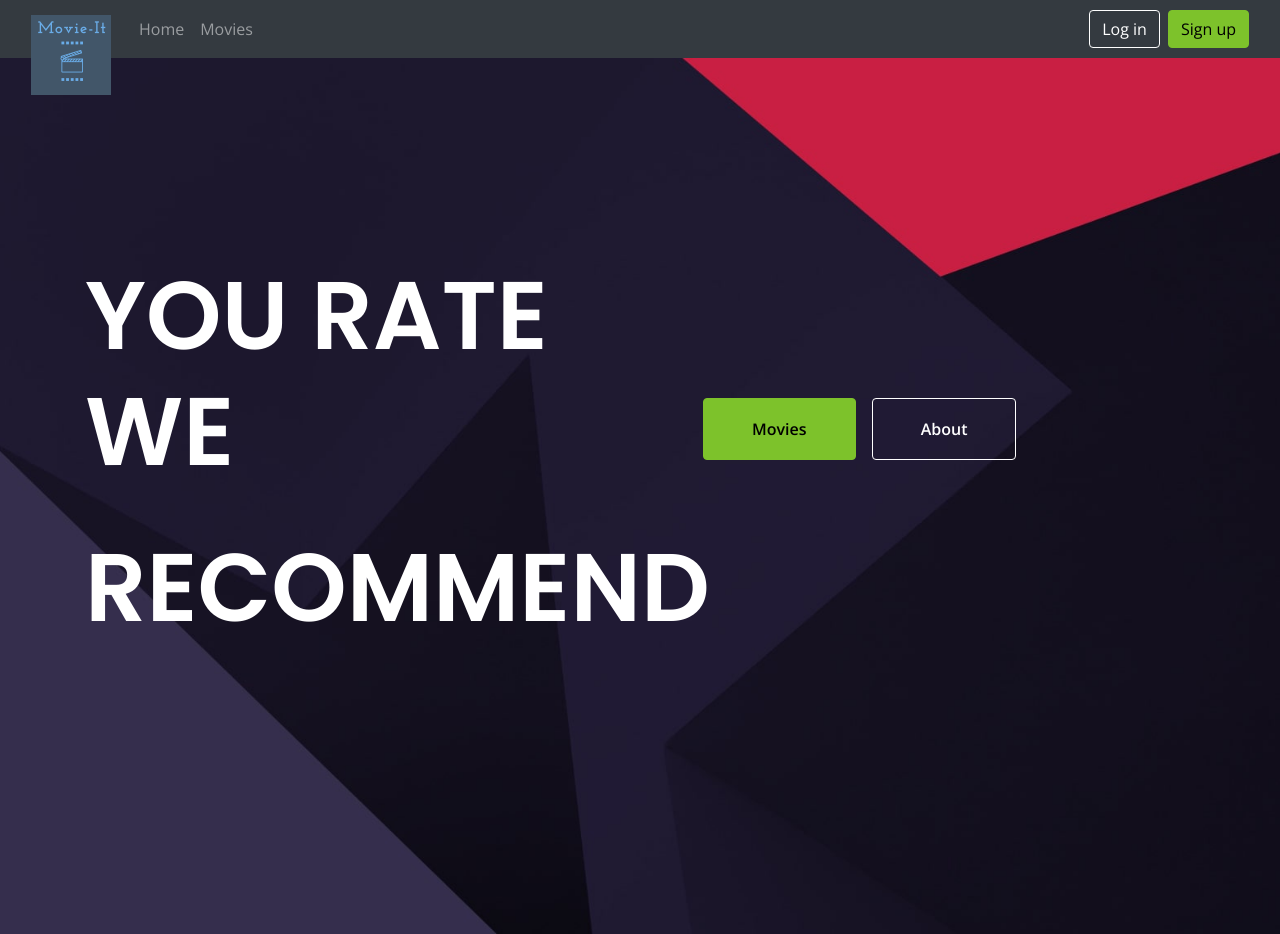
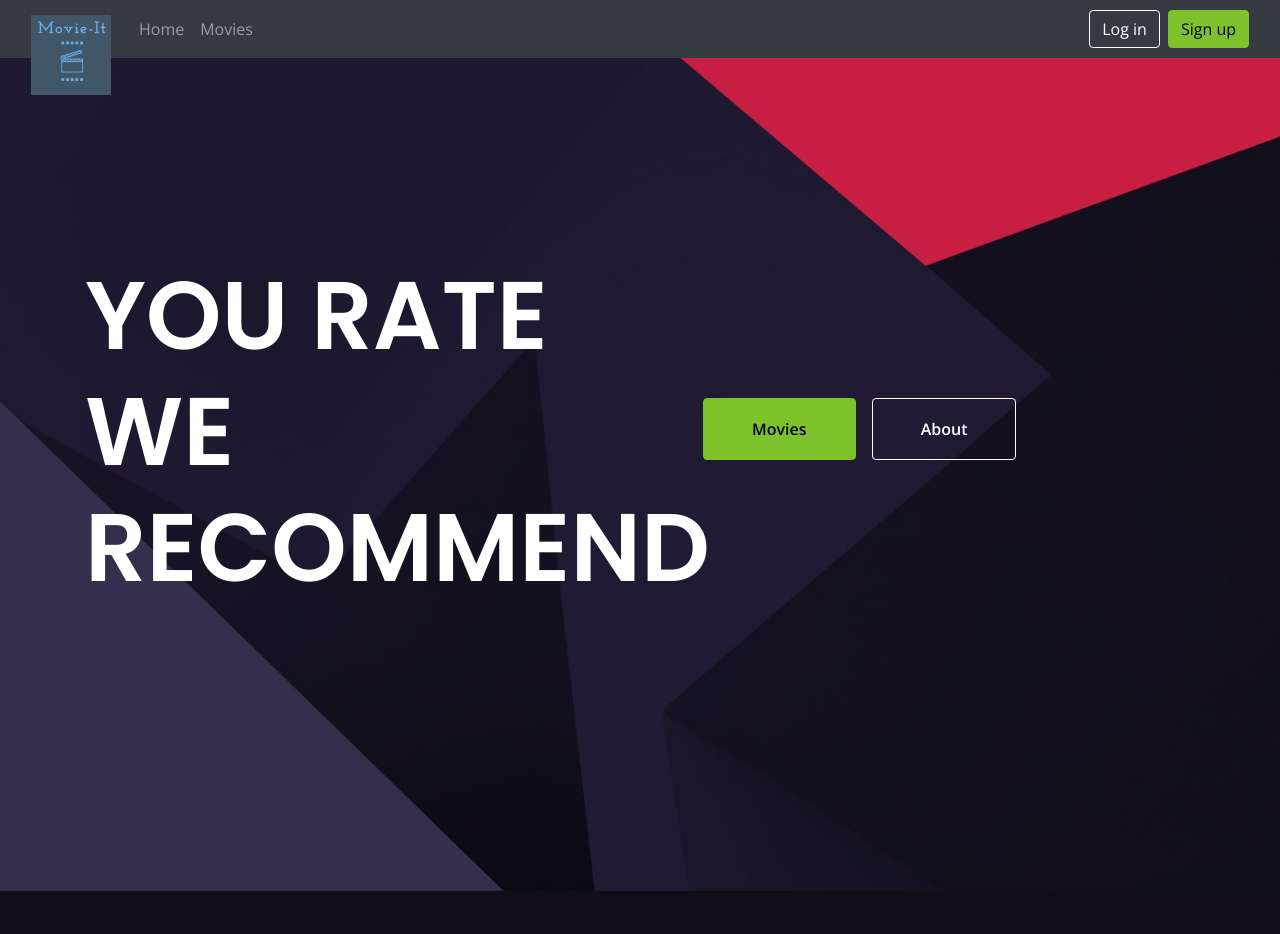
Before and after one commit to gorkemarslan/Django-Movie-Database, a Django app: page / in a window 1280 px wide. After the commit the page ends 891 px from the top, so only its background shows below. Run offline with Django 3.2, Linux system fonts and the light colour scheme; some libraries are stand-ins or nearby versions.

Commit message:
Html and Css files are updated.

```diff
--- a/static/movies/css/styles.css
+++ b/static/movies/css/styles.css
@@ -218,9 +218,9 @@ a:hover {
 }
 
 .header .h1-large {
-	margin-bottom: 2.5rem;
+	margin-bottom: 2.3rem;
 	color: #ffffff;
-	font-size: 4rem;
+	font-size: 3.5rem;
 	line-height: 4.5rem;
 	font-family: "Poppins";
 }
--- a/templates/movies/home.html
+++ b/templates/movies/home.html
@@ -20,8 +20,7 @@
         <div class="container">
             <div class="row">
                 <div class="col-lg-6">
-                    <h1 class="h1-large">YOU RATE<br> WE</h1>
-                    <h2 class="h1-large">RECOMMEND</h2>
+                    <h1 class="h1-large">YOU RATE<br> WE<br> RECOMMEND</h1>
                 </div>
                 <div class="col-lg-6">
                     <div class="button-container">
```
